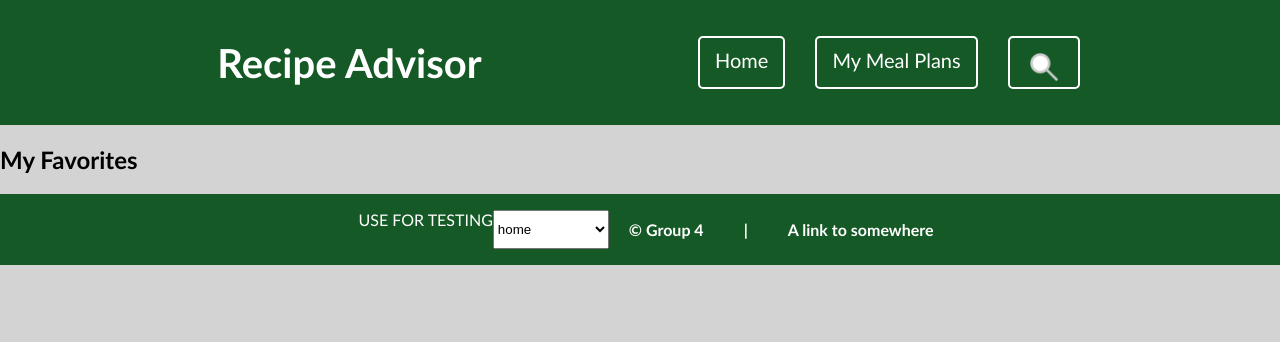
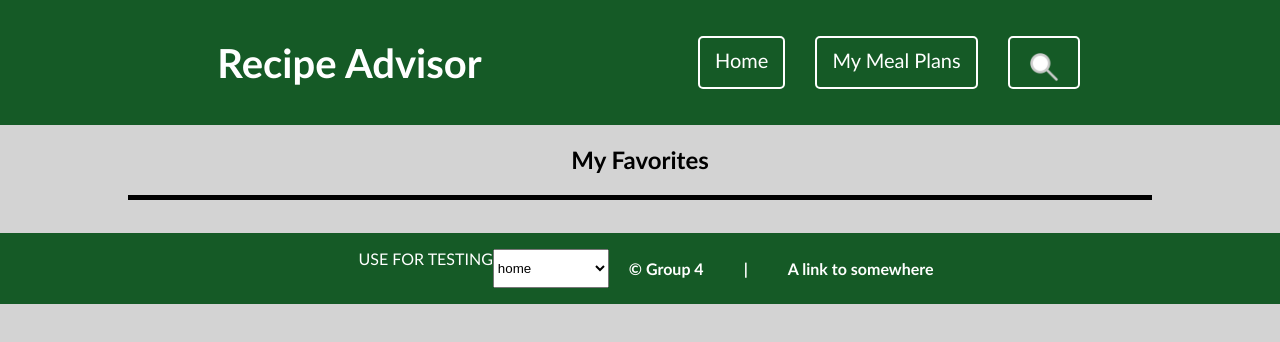
Before and after one commit to ctoothaker1/3344-group-project-4-20, a React (Vite) app in the folder 3344-group-project/: page /favorites in a window 1280 px wide. Shown: the top 342 px of the page. Built offline with nearby package versions, Linux system fonts and the light colour scheme.

Commit message:
fixing up the styling in the my Favorites page

```diff
--- a/3344-group-project/src/Pages/MyFavorites/MyFavorites.jsx
+++ b/3344-group-project/src/Pages/MyFavorites/MyFavorites.jsx
@@ -16,11 +16,12 @@ const MyFavorites = () => {
 
 
   return (
-    <div>
+    <div className={styles.container}>
       <h2>My Favorites</h2>
+      <hr className={styles.divider} />
       <ul>
   {favorites.map(recipe => (
-    <li key={recipe.idMeal}>
+    <li key={recipe.idMeal} className={styles.favoritesList}>
       <Link to={`/recipe/${recipe.idMeal}`} className={styles.linktext}>
         {recipe.strMeal}
       </Link>
--- a/3344-group-project/src/Pages/MyFavorites/MyFavorites.module.css
+++ b/3344-group-project/src/Pages/MyFavorites/MyFavorites.module.css
@@ -3,3 +3,28 @@ linktext{
     text-decoration: none;
     color: inherit;
 }
+.container{
+    display:flex;
+    flex-direction:column;
+    justify-content:center;
+    align-items:center;
+
+}
+.divider{
+    border:none;
+    height:5px;
+    background-color: black;
+    margin: 1px;
+    width:80%;
+
+
+}
+.favoritesList{
+    display:flex;
+    justify-content:center;
+    align-items:center;
+    list-style-type: none;
+    margin:5px;
+
+
+}
```
